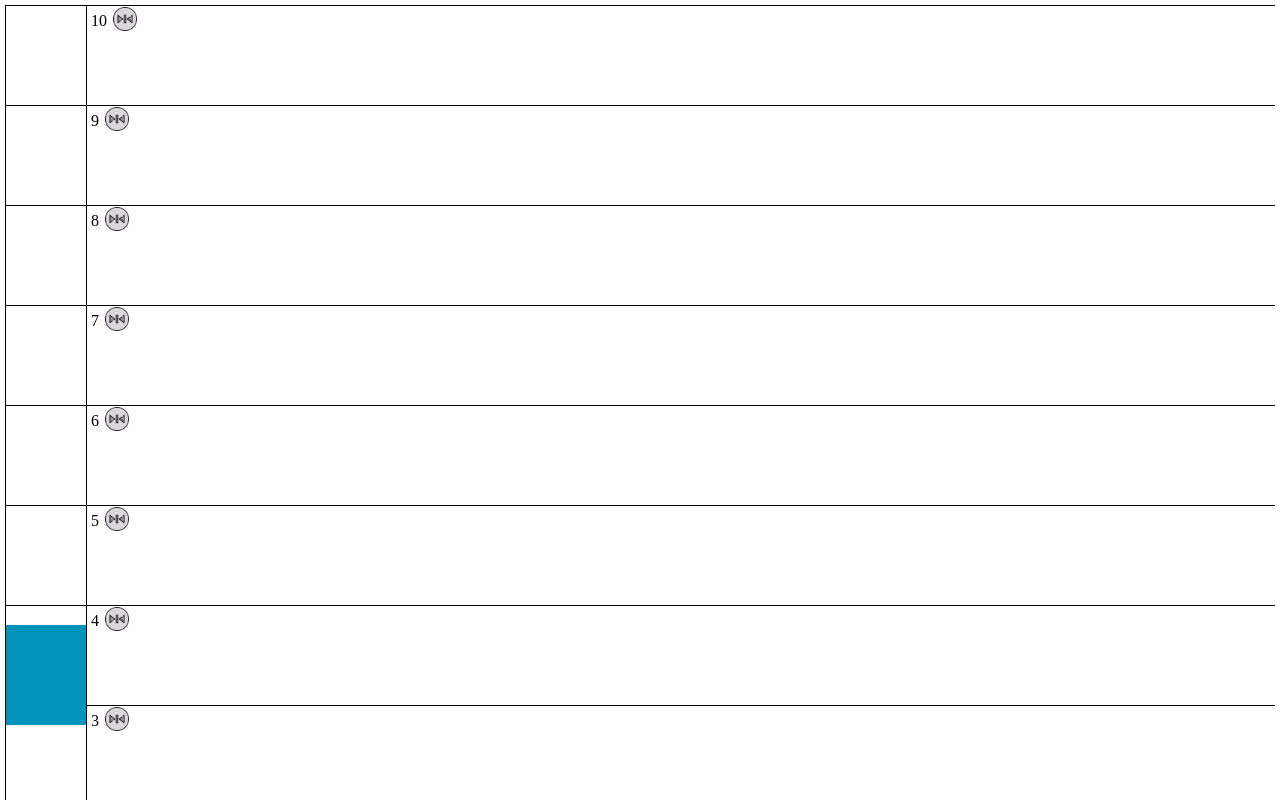
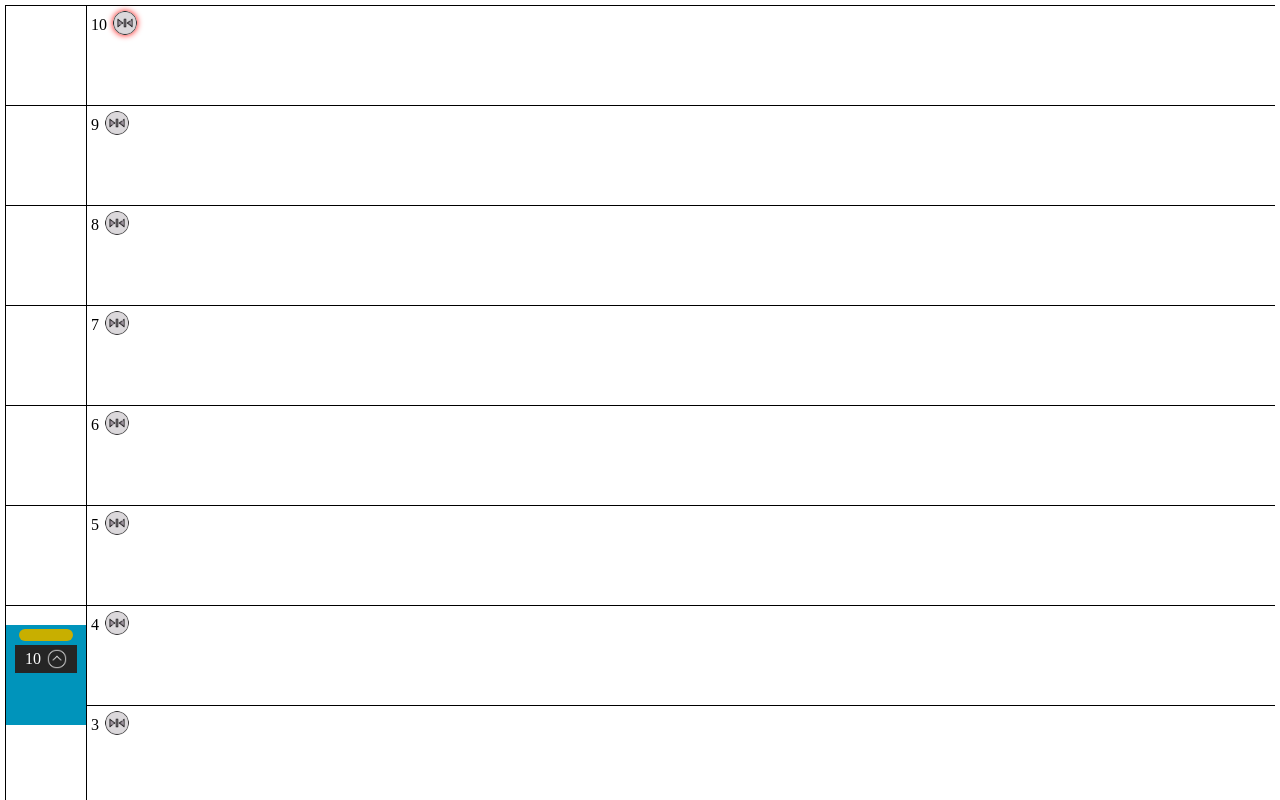
Before and after one commit to Misha6787/emulator-elevator, a Vue app: page / in a window 1280 px wide. Both pictures are taken after a click on the button 125 px from the left and 20 px from the top of the page. Shown: the top 800 px of the page. Built offline with nearby package versions, Linux system fonts and the light colour scheme.

Commit message:
Добавление табло, индикации отдыха на этаже и индикации кнопок на этаже

```diff
--- a/src/App.vue
+++ b/src/App.vue
@@ -1,6 +1,11 @@
 <template>
     <Elevator
         :floorCount="10"
+        :elevatorCabinSize="{
+            width: 80,
+            height: 100
+        }"
+        :delayTime="3000"
     />
 </template>
 
--- a/src/components/Elevator/Elevator.scss
+++ b/src/components/Elevator/Elevator.scss
@@ -1,5 +1,5 @@
 .elevator {
 	position: relative;
+	width: 100%;
 	height: calc(var(--elevatorCabinHeight) * var(--floorCount));
-	width: 100%;
 }
--- a/src/components/Elevator/Elevator.vue
+++ b/src/components/Elevator/Elevator.vue
@@ -2,8 +2,8 @@
     <div
         class="elevator"
         :style="`
-            --elevatorCabinWidth: ${elevatorCabinSize.width}px;
-            --elevatorCabinHeight: ${elevatorCabinSize.height}px;
+            --elevatorCabinWidth: ${props.elevatorCabinSize.width}px;
+            --elevatorCabinHeight: ${props.elevatorCabinSize.height}px;
             --floorCount: ${props.floorCount};
         `"
     >
@@ -11,14 +11,17 @@
             v-for="floor in generatedFloors"
             :key="floor"
             :floor="floor"
-            @changeFloor="changeFloor(floor)"
+            :blockFloors="[...elevatorCabinCallStack, activeFloor]"
+            @changeFloor="changeFloor"
         />
         <ElevatorCabin
             :activeFloor="activeFloor"
+            :beforeFloor="beforeFloor"
             :floorCount="props.floorCount"
             :elevatorCabinSpeed="elevatorCabinSpeed"
-            :elevatorCabinHeight="elevatorCabinSize.height"
-            :elevatorCabinStatus="elevatorCabinStatus"
+            :elevatorCabinHeight="props.elevatorCabinSize.height"
+            :elevatorCabinIndicatorStatus="elevatorCabinIndicatorStatus"
+            :elevatorCabinStatusFloor="elevatorCabinStatusFloor"
         />
     </div>
 </template>
@@ -32,24 +35,38 @@
     import ElevatorCabin from "./ElevatorCabin/ElevatorCabin.vue";
 
     const props = defineProps({
+        // Кол-во этажей
         floorCount: {
-            default: 1,
+            default: 5,
+            type: Number
+        },
+        // Размер кабины лифта
+        elevatorCabinSize: {
+            default: {
+                width: 80,
+                height: 100
+            },
+            type: Object
+        },
+        // Время задержки на этаже
+        delayTime: {
+            default: 3000,
             type: Number
         }
     })
 
-    // Размер кабины
-    const elevatorCabinSize = ref({
-        width: 80,
-        height: 100
-    })
-
-    // Время задержки перед переключением
-    const delayTime = 3000
-
     // Значение прошлого и текущего этажей
     const beforeFloor = ref(1)
     const activeFloor = ref(1)
+
+    // Статус кабины лифта (готов/не готов к переходу между этажами)
+    const elevatorCabinStatus = ref(true)
+    // Статус индикатора кабины лифта
+    const elevatorCabinIndicatorStatus = ref(true)
+    // Статус кабины лифта на момент прибытия на этаж
+    const elevatorCabinStatusFloor = ref(true)
+    // Стек вызовов на этажи
+    const elevatorCabinCallStack = ref([])
 
     // Генерация массива этажей и его переворачивание для правильной последовательности
     const generatedFloors = computed(() => {
@@ -61,12 +78,6 @@
         return beforeFloor.value - activeFloor.value > 0 ? beforeFloor.value - activeFloor.value : activeFloor.value - beforeFloor.value
     })
 
-    // Статус кабины (готов/не готов к переходу между этажами)
-    const elevatorCabinStatus = ref(true)
-
-    // Стек вызовов на этажи
-    const elevatorCabinCallStack = []
-
     // Вызов лифта на этаж
     const changeFloor = (floor, autoChange = false) => {
         // Если мы пытаемся вызвать лифт на этаж, на котором он уже находится
@@ -75,7 +86,9 @@
         // Если кабина не готова к переходу, то добавляем этаж в стек вызовов
         // autoChange нужен для разграничевания автоматической смены этажей и ручной
         if (!elevatorCabinStatus.value && !autoChange) {
-            if (!elevatorCabinCallStack.find(item => floor === item)) elevatorCabinCallStack.push(floor)
+            if (!elevatorCabinCallStack.value.find(item => floor === item)) {
+                elevatorCabinCallStack.value.push(floor)
+            }
             return
         }
 
@@ -84,18 +97,42 @@
         // Меняем текущий этаж на следующий
         activeFloor.value = floor
 
-        // Переключаем статус кабины
+        // Переключаем статус кабины лифта с учетом задержки
+        const changeStatusCabinAndCallStack = () => {
             elevatorCabinStatus.value = false
             setTimeout(() => {
-            if (elevatorCabinCallStack.length > 0) {
+                if (elevatorCabinCallStack.value.length > 0) {
                     // Запускаем следующий этаж
-                changeFloor(elevatorCabinCallStack[0], true)
+                    changeFloor(elevatorCabinCallStack.value[0], true)
                     // Удаляем этаж из стека
-                elevatorCabinCallStack.shift()
+                    elevatorCabinCallStack.value.shift()
                 } else {
                     elevatorCabinStatus.value = true
                 }
                 // Задействуем задержку перед следующим вызовом и время перехода между этажами
-        }, elevatorCabinSpeed.value * 1000 + delayTime)
+            }, elevatorCabinSpeed.value * 1000 + props.delayTime)
+        }
+
+        // Переключаем статус индикатора кабины лифта на время "отдыха" лифта
+        const changeElevatorCabinIndicatorStatus = () => {
+            setTimeout(() => {
+                elevatorCabinIndicatorStatus.value = false
+                setTimeout(() => {
+                    elevatorCabinIndicatorStatus.value = true
+                }, props.delayTime)
+            }, elevatorCabinSpeed.value * 1000)
+        }
+
+        // Изменение статуса кабины лифта, когда она уже находится на этаже
+        const changeElevatorCabinStatusFloor = () => {
+            elevatorCabinStatusFloor.value = false
+            setTimeout(() => {
+                elevatorCabinStatusFloor.value = true
+            }, elevatorCabinSpeed.value * 1000)
+        }
+
+        changeStatusCabinAndCallStack()
+        changeElevatorCabinIndicatorStatus()
+        changeElevatorCabinStatusFloor()
     }
 </script>
--- a/src/components/Elevator/ElevatorCabin/ElevatorCabin.scss
+++ b/src/components/Elevator/ElevatorCabin/ElevatorCabin.scss
@@ -3,22 +3,74 @@
 	top: 0;
 	width: var(--elevatorCabinWidth);
 	height: 100%;
+	border-left: 1px solid black;
 	border-right: 1px solid black;
-	border-left: 1px solid black;
 
 	.elevator__cabin {
 		position: absolute;
+		top: var(--distanceFromTop);
 		width: var(--elevatorCabinWidth);
 		height: var(--elevatorCabinHeight);
 		background-color: black;
-		top: var(--distanceFromTop);
 		transition: var(--elevatorCabinSpeed) linear;
 
-		.elevator__indicator {
+		.elevator__board {
 			position: absolute;
 			width: 100%;
 			height: 100%;
 			background-color: #0094bb;
+
+			.elevator__way {
+				display: flex;
+				justify-content: center;
+				align-items: center;
+				gap: 6px;
+				margin: 0 auto;
+				background: #252525;
+				width: calc(var(--elevatorCabinWidth) / 1.5);
+				color: #ffffff;
+				padding: 4px;
+				text-align: center;
+
+				.elevator__way-arrow {
+					width: 20px;
+
+					&_down {
+						transform: rotate(180deg);
+					}
+				}
+			}
+
+			.elevator__indicator {
+				position: relative;
+				width: calc(var(--elevatorCabinWidth) / 1.5);
+				height: 12px;
+				background-color: #c8af00;
+				border-radius: 6px;
+				margin: 4px auto;
+
+				&_process {
+					animation: blink 0.5s infinite;
+				}
+			}
 		}
 	}
 }
+
+@keyframes blink {
+	0% {
+		background-color: #c8af00;
+		box-shadow: none;
+	}
+
+	50% {
+		background-color: #f8d60a;
+		box-shadow: #f8d60a 0 0 4px 2px;
+	}
+
+	100% {
+		background-color: #c8af00;
+		box-shadow: none;
+	}
+
+}
--- a/src/components/Elevator/ElevatorCabin/ElevatorCabin.vue
+++ b/src/components/Elevator/ElevatorCabin/ElevatorCabin.vue
@@ -4,10 +4,26 @@
             class="elevator__cabin"
             :style="`
                 --distanceFromTop: ${distanceFromTop}px;
-                --elevatorCabinSpeed: ${elevatorCabinSpeed}s;
+                --elevatorCabinSpeed: ${props.elevatorCabinSpeed}s;
             `"
         >
-            <div class="elevator__indicator"></div>
+            <div class="elevator__board">
+                <div
+                    class="elevator__indicator"
+                    :class="!props.elevatorCabinIndicatorStatus ? 'elevator__indicator_process' : ''"
+                >
+                </div>
+                <div class="elevator__way">
+                    <span class="elevator__way-text">{{props.activeFloor}}</span>
+                    <img
+                        v-show="!props.elevatorCabinStatusFloor"
+                        src="../../../assets/arrow.png"
+                        class="elevator__way-arrow"
+                        :class="elevatorRouteDown ? 'elevator__way-arrow_down' : ''"
+                        alt="elevator way arrow"
+                    >
+                </div>
+            </div>
         </div>
     </div>
 </template>
@@ -19,6 +35,10 @@
 
     const props = defineProps({
         activeFloor: {
+            default: 1,
+            type: Number
+        },
+        beforeFloor: {
             default: 1,
             type: Number
         },
@@ -34,7 +54,11 @@
             default: 0,
             type: Number
         },
-        elevatorCabinStatus: {
+        elevatorCabinIndicatorStatus: {
+            default: true,
+            type: Boolean
+        },
+        elevatorCabinStatusFloor: {
             default: true,
             type: Boolean
         }
@@ -43,4 +67,8 @@
     const distanceFromTop = computed(() => {
         return (props.floorCount - props.activeFloor) * props.elevatorCabinHeight
     })
+
+    const elevatorRouteDown = computed(() => {
+        return props.beforeFloor > props.activeFloor
+    })
 </script>
--- a/src/components/Elevator/Floor/Floor.scss
+++ b/src/components/Elevator/Floor/Floor.scss
@@ -11,6 +11,7 @@
 		display: flex;
 		align-items: center;
 		padding-left: calc(var(--elevatorCabinWidth) + 2px);
+		padding-top: 4px;
 		margin: 0 4px;
 
 		.floor__button {
@@ -18,9 +19,19 @@
 			background: unset;
 			cursor: pointer;
 
+			&_error {
+
+				.floor__button-img {
+					outline: none;
+					box-shadow: #ff0000 0 0 6px;
+				}
+			}
+
 			.floor__button-img {
 				width: 24px;
 				height: 24px;
+				border-radius: 100%;
+				transition: 0.5s ease-in-out;
 			}
 		}
 
--- a/src/components/Elevator/Floor/Floor.vue
+++ b/src/components/Elevator/Floor/Floor.vue
@@ -1,8 +1,12 @@
 <template>
     <div class="floor">
         <div class="floor__content">
-            {{ props.floor }}
-            <button class="floor__button" @click="emit('changeFloor')">
+            <span>{{ props.floor }}</span>
+            <button
+                class="floor__button"
+                :class="props.blockFloors.find(item => item === props.floor) ? 'floor__button_error' : ''"
+                @click="emit('changeFloor', props.floor)"
+            >
                 <img class="floor__button-img" src="../../../assets/btn.png" alt="btn">
             </button>
         </div>
@@ -16,8 +20,13 @@
         floor: {
             default: 1,
             type: Number
+        },
+        blockFloors: {
+            default: [],
+            type: Array
         }
     })
 
     const emit = defineEmits(['changeFloor'])
+
 </script>
```
Also changed, not shown: src/assets/arrow.png (added). Lines whose indentation alone changed are shown as unchanged.
